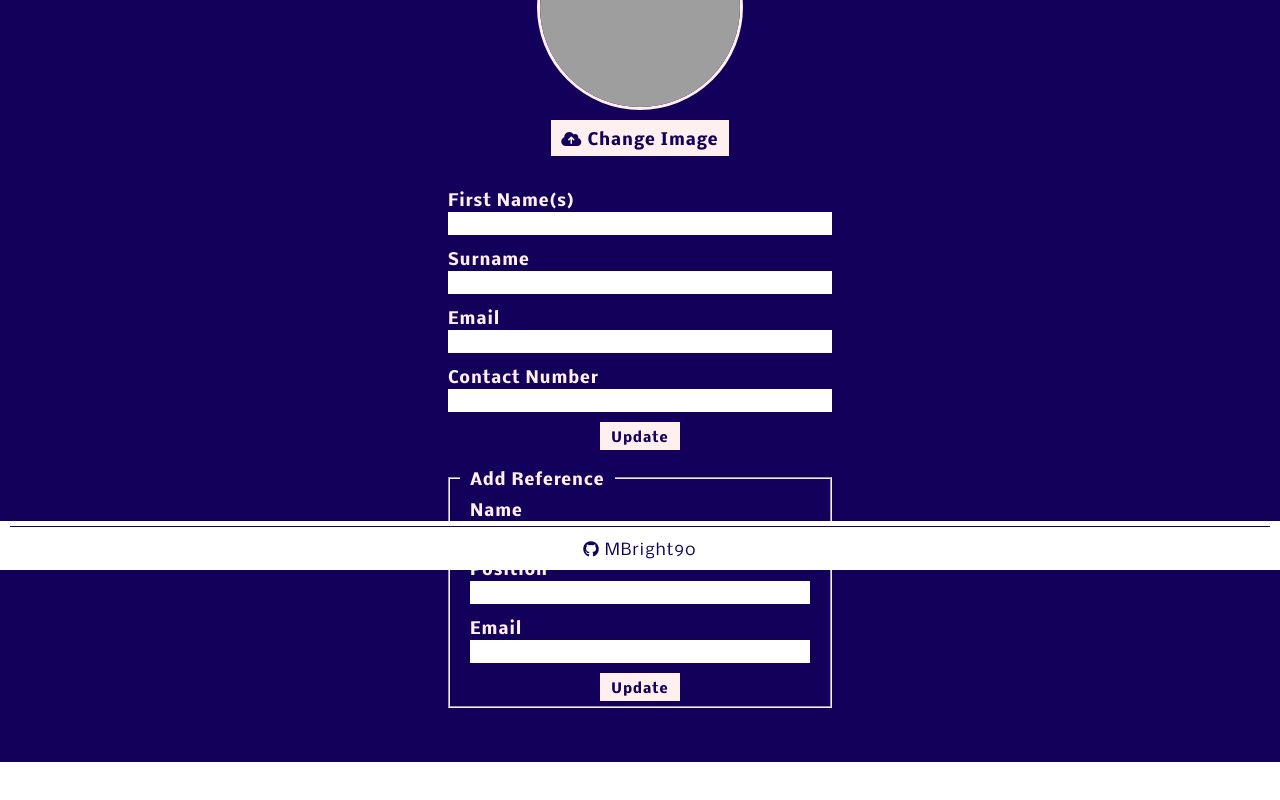
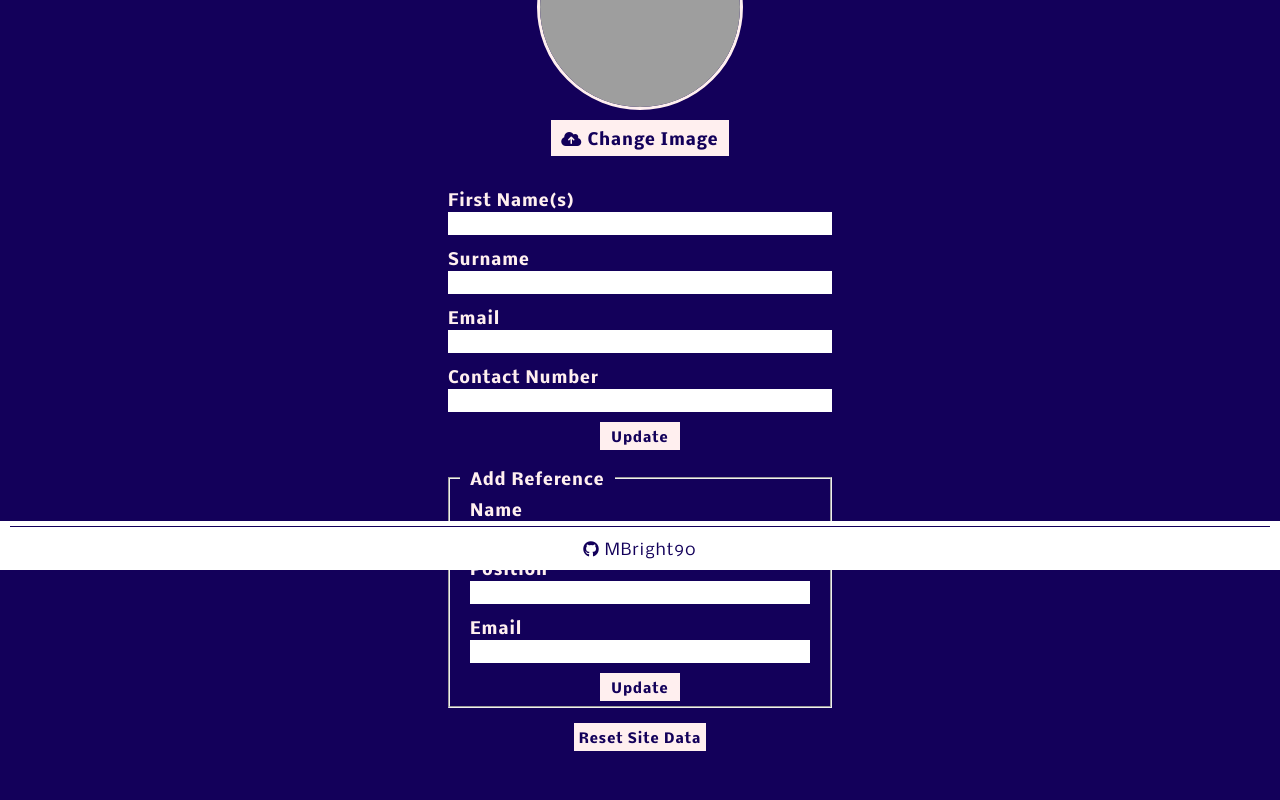
Before and after one commit to MBright90/cv-application, a React app: page / in a window 1280 px wide. Shown: the part 230-1030 px from the top of the page. Before the commit the page ends 992 px from the top, so only its background shows below. Built offline with nearby package versions, Linux system fonts and the light colour scheme; grey boxes are pictures that could not be loaded.

Commit message:
Add reset button component sand functionality to you page

```diff
--- a/src/components/You.js
+++ b/src/components/You.js
@@ -2,7 +2,8 @@ import React, { Component } from 'react'
 import PropTypes from 'prop-types'
 
 import Avatar from './Avatar'
-import { SaveInfoButton } from './Buttons'
+import { ResetButton, SaveInfoButton } from './Buttons'
+import { ResetInfoModal } from './Modals'
 
 // TODO: Validation functions for name, telephone number, area, image type
 
@@ -47,6 +48,7 @@ const ReferenceInfo = (props) => {
           />
         </div>
         <SaveInfoButton
+          setToClear={false}
           uploadData={props.uploadReferenceInfo}
           validateInputSubmission={props.validateInputSubmission}/>
       </fieldset>
@@ -167,16 +169,32 @@ export default class You extends Component {
   constructor(props) {
     super(props)
 
+    this.state = {
+      isModalActive: false,
+    }
+
+    this.closeModal = this.props.closeModal.bind(this)
     this.handleAvatarUpload = this.handleAvatarUpload.bind(this)
+    this.showResetModal = this.showResetModal.bind(this)
   }
 
   handleAvatarUpload(e) {
     this.props.uploadAvatarChange(e.target.files[0])
   }
 
+  showResetModal() {
+    this.setState({
+      isModalActive: <ResetInfoModal
+        closeModal={this.closeModal}
+        resetFunc={this.props.resetFunc}
+      />
+    })
+  }
+
   render() {
     return (
       <main>
+        {this.state.isModalActive}
         <div className="you-page-overview">
           <AccountAvatar
             imgSource={this.props.userInfo.avatarImg}
@@ -191,6 +209,8 @@ export default class You extends Component {
             uploadReferenceInfo={this.props.uploadReferenceInfo}
             validateInput={this.props.validateInput}
             validateInputSubmission={this.props.validateInputSubmission}/>
+          <ResetButton
+            showResetModal={this.showResetModal}/>
         </div>
       </main>
     )
@@ -198,6 +218,8 @@ export default class You extends Component {
 }
 
 You.propTypes = {
+  closeModal: PropTypes.func,
+  resetFunc: PropTypes.func,
   uploadAccountInfo: PropTypes.func,
   uploadAvatarChange: PropTypes.func,
   uploadReferenceInfo: PropTypes.func,
```
